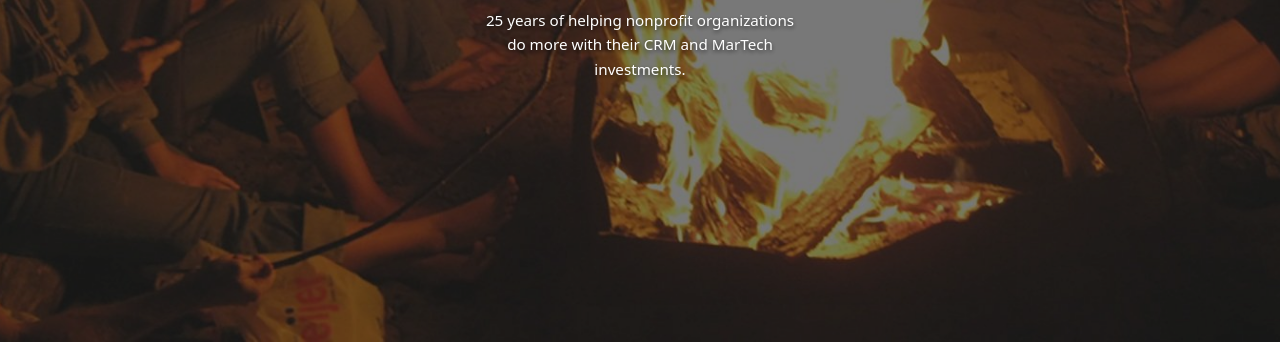
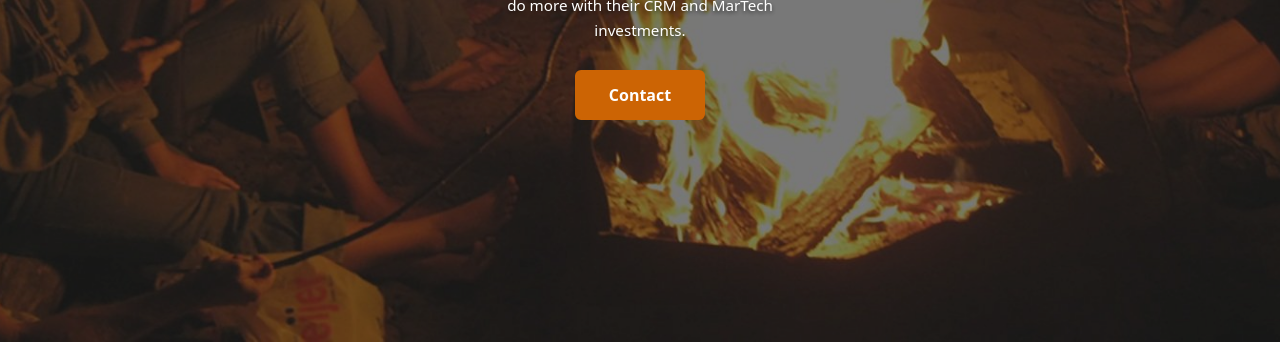
Before and after one commit to liesto/bonfire-site, a website: page index.html in a window 1280 px wide. Shown: the part 458-800 px from the top of the page. Drawn offline with Linux system fonts and the light colour scheme.

Commit message:
Add Contact button to homepage hero

```diff
--- a/index.html
+++ b/index.html
@@ -80,6 +80,28 @@
       text-shadow: 0 2px 4px rgba(0, 0, 0, 0.6);
     }
 
+    .hero-cta {
+      display: inline-block;
+      margin-top: 1.75rem;
+      padding: 12px 32px;
+      background: #CC6404;
+      color: #fff;
+      font-size: 1rem;
+      font-weight: 600;
+      text-decoration: none;
+      border-radius: 6px;
+      border: 2px solid #CC6404;
+      transition: background 0.2s ease, border-color 0.2s ease;
+    }
+    .hero-cta:hover {
+      background: #A85003;
+      border-color: #A85003;
+    }
+    .hero-cta:focus-visible {
+      outline: 2px solid #fff;
+      outline-offset: 3px;
+    }
+
     @media (max-width: 600px) {
       .hero {
         padding: 1.5rem;
@@ -105,6 +127,7 @@
         25 years of helping nonprofit organizations do more with their
         CRM and MarTech investments.
       </p>
+      <a href="/contact" class="hero-cta">Contact</a>
     </div>
   </section>
 </body>
```
